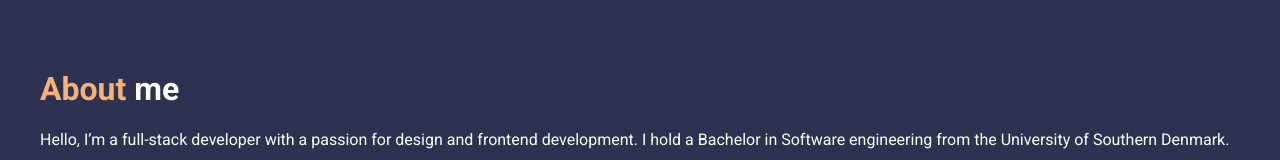
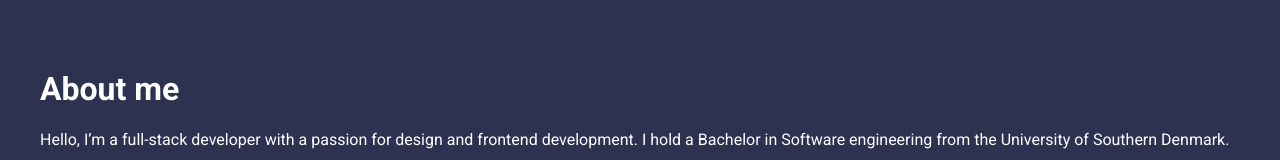
Before and after one commit to Bokaiii/Portfolio, an Angular app: page / in a window 1280 px wide. Shown: the part 783-943 px from the top of the page. Built offline with nearby package versions, Linux system fonts and the light colour scheme; a web font is replaced by a local one.

Commit message:
Cleaned up themes scss file

```diff
--- a/src/themes.scss
+++ b/src/themes.scss
@@ -24,15 +24,3 @@
     --accent-gradient: linear-gradient(to right,#F6B17A, #F68226);
     --black : #000000;
 }
-
-.white {
-    color: white;
-}
-
-.accent {
-    color: #F6B17A;
-}
-
-.bg-accent {
-    background-color: #F6B17A;
-}
```
